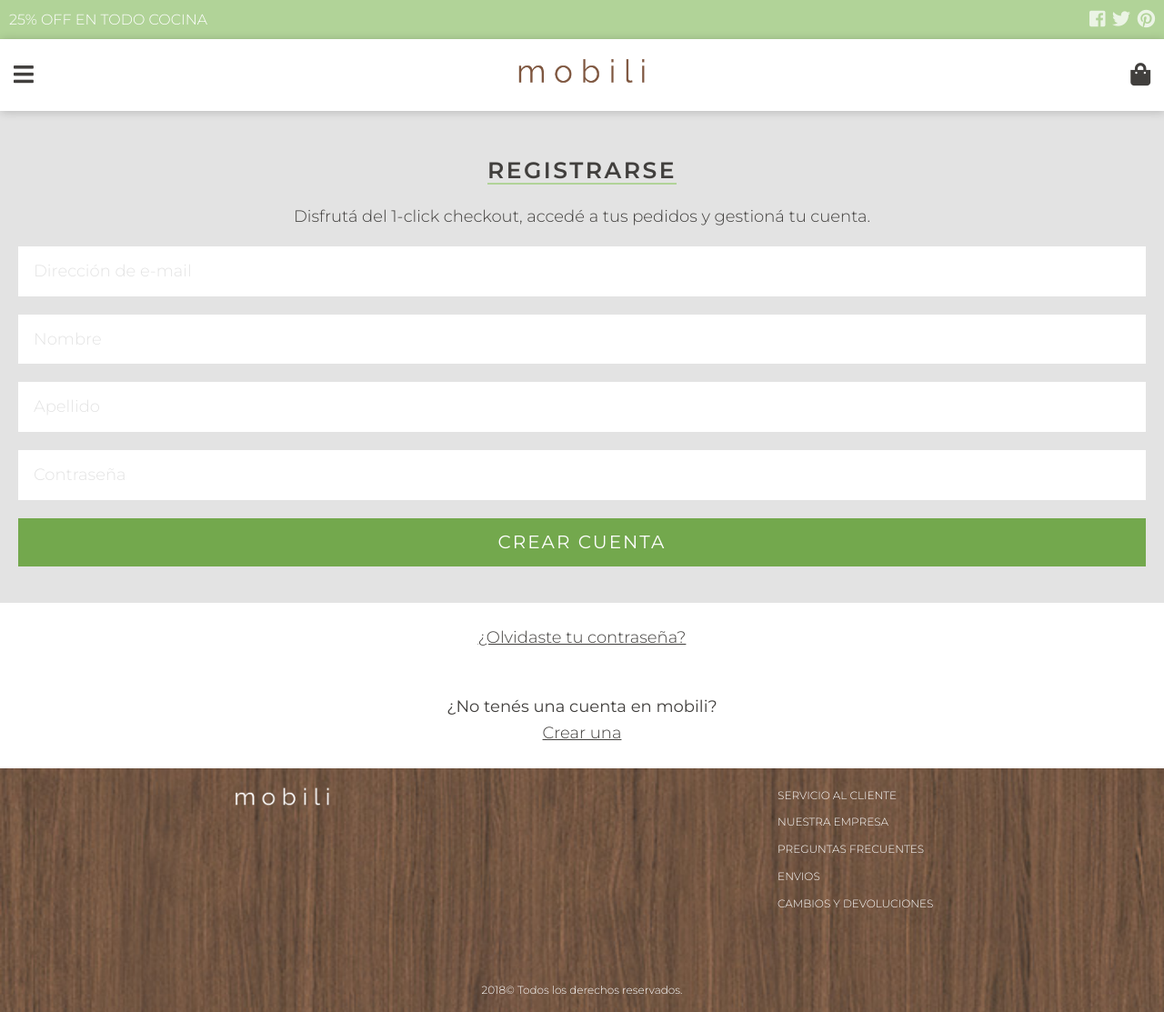
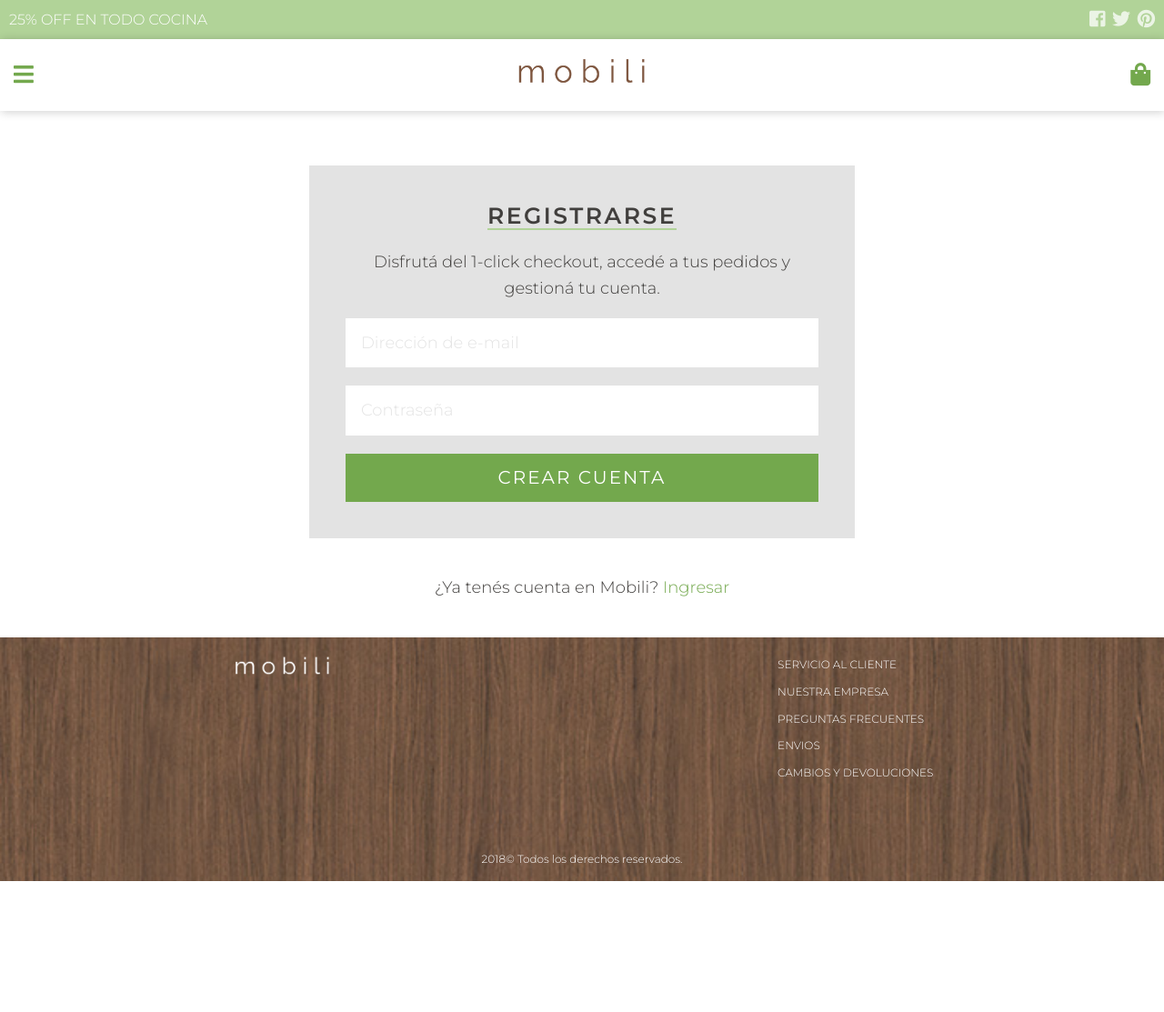
Before and after one commit to nattsdaff/mobili, a PHP site: page /register.html in a window 1280 px wide. Shown: the whole page at 91% size. After the commit the page ends 969 px from the top, so only its background shows below. Run offline with PHP 8.4, Linux system fonts and the light colour scheme; some libraries are stand-ins or nearby versions.

Commit message:
arreglos mínimos css, un poco de query

```diff
--- a/Staging/LOG-CAMBIOS.txt
+++ b/Staging/LOG-CAMBIOS.txt
@@ -85,6 +85,3 @@
 ** _header.scss **
 
 + .promo => Comentado //max-width:180px; Se caía en dos líneas en todos los widths. Chrome mac.
-
-
---------------------------------------------------------------------------------------------------------------
--- a/Staging/css/styles.css
+++ b/Staging/css/styles.css
@@ -21,6 +21,7 @@
 p {
   font-size: 1.8em;
   line-height: 1.6em;
+  font-weight: 300;
   font-weight: 300; }
 
 a {
@@ -30,7 +31,8 @@
   text-decoration: none;
   -webkit-transition: all 0.2s linear;
   -o-transition: all 0.2s linear;
-  transition: all 0.2s linear; }
+  transition: all 0.2s linear;
+  color: #73A84D; }
   a:hover {
     color: #B1D398; }
 
@@ -145,7 +147,8 @@
         display: inline-block;
         -webkit-transition: all 0.2s linear;
         -o-transition: all 0.2s linear;
-        transition: all 0.2s linear; }
+        transition: all 0.2s linear;
+        color: #fff; }
         footer .altMenu ul li a:hover {
           color: #B1D398; }
   footer .copy {
@@ -300,10 +303,21 @@
     margin-top: 0;
     font-weight: 100; }
   .login-aside {
-    padding: 0.6rem 2rem; }
+    text-align: center;
+    padding: 0 2rem; }
     .login-aside a {
-      font-size: 1em;
-      text-decoration: underline; }
+      font-size: 1em; }
+
+@media only screen and (min-width: 922px) {
+  .login {
+    text-align: center; }
+    .login-container {
+      background: #E3E3E3;
+      padding: 2rem 4rem 4rem;
+      width: 600px;
+      margin: 6rem auto 4rem; }
+    .login-aside {
+      margin-bottom: 4rem; } }
 
 .preguntas-frecuentes {
   text-align: center;
--- a/Staging/login.html
+++ b/Staging/login.html
@@ -63,8 +63,7 @@
       </div>
       <div class="login-aside">
         <p><a href="#">¿Olvidaste tu contraseña?</a></p><br>
-        <p><strong>¿No tenés una cuenta en mobili?</strong><br><a href="register.html">Crear una</a></p>
-
+        <p><strong>¿No tenés una cuenta en mobili? </strong><a href="register.html">Crear una</a></p>
       </div>
     </section>
     <!--END OF LOGIN-->
--- a/Staging/register.html
+++ b/Staging/register.html
@@ -57,16 +57,14 @@
         <p class="login-info">Disfrutá del 1-click checkout, accedé a tus pedidos y gestioná tu cuenta.</p>
         <form action="#" method="post">
           <input type="text" name="email" value="" placeholder="Dirección de e-mail" required class="formField">
-          <input type="text" name="nombre" value="" placeholder="Nombre" required class="formField">
-          <input type="text" name="apellido" value="" placeholder="Apellido" required class="formField">
+          <!-- <input type="text" name="nombre" value="" placeholder="Nombre" required class="formField">
+          <input type="text" name="apellido" value="" placeholder="Apellido" required class="formField"> -->
           <input type="text" name="contrasena" value="" placeholder="Contraseña" required class="formField">
           <input type="submit" value="Crear cuenta" class="formBtn verde">
         </form>
       </div>
       <div class="login-aside">
-        <p><a href="#">¿Olvidaste tu contraseña?</a></p><br>
-        <p><strong>¿No tenés una cuenta en mobili?</strong><br><a href="#">Crear una</a></p>
-
+        <p>¿Ya tenés cuenta en Mobili? <strong><a href="login.html">Ingresar</a></strong></p>
       </div>
     </section>
 
--- a/Staging/scss/_main.scss
+++ b/Staging/scss/_main.scss
@@ -20,6 +20,7 @@
     font-size:1.8em;
     line-height: 1.6em;
     font-weight: 300;
+    font-weight: $light;
 }
 a {
     font-size:1.8em;
@@ -27,6 +28,7 @@
     font-weight: $light;
     text-decoration: none;
     transition:all 0.2s linear;
+    color: $verde-oscuro;
     &:hover{
       color: $verde-claro;
     }
--- a/Staging/scss/layout/_footer.scss
+++ b/Staging/scss/layout/_footer.scss
@@ -21,6 +21,7 @@
                     padding:0.8rem;
                     display: inline-block;
                     transition: all 0.2s linear;
+                    color:$blanco;
                     &:hover {
                         color:$verde-claro;
                     }
```
Also changed, not shown: Staging/scss/pages/_login.scss (+16 -10 lines).
